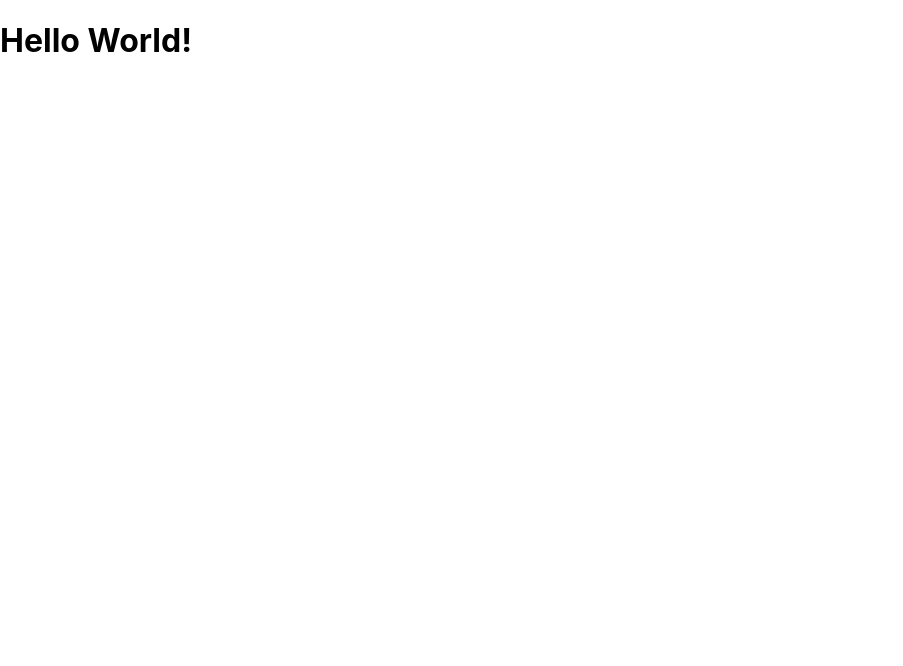
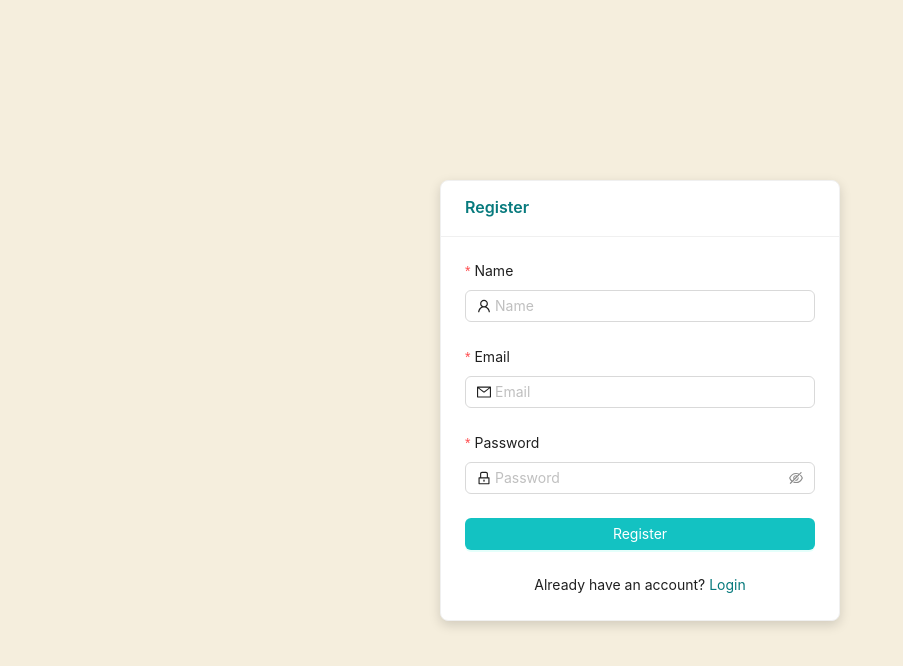
Before and after one commit to DISI2025/30643_Istrate_Cristian-Andrei_TravelPoints, a React (Create React App) app in the folder Frontend/travel/: page /register in a window 1280 px wide. Shown: the top 666 px of the page, without its empty margins (0-903 px from the left). Built offline with nearby package versions, Linux system fonts and the light colour scheme.

Commit message:
feat: registration form refs: 28

```diff
--- a/Frontend/travel/package.json
+++ b/Frontend/travel/package.json
@@ -3,6 +3,7 @@
   "version": "0.1.0",
   "private": true,
   "dependencies": {
+    "@ant-design/icons": "^6.0.0",
     "@testing-library/dom": "^10.4.0",
     "@testing-library/jest-dom": "^6.6.3",
     "@testing-library/react": "^16.3.0",
@@ -11,8 +12,10 @@
     "@types/node": "^16.18.126",
     "@types/react": "^18.2.0",
     "@types/react-dom": "^18.2.0",
+    "antd": "^5.24.8",
     "react": "^18.2.0",
     "react-dom": "^18.2.0",
+    "react-router-dom": "^7.5.3",
     "react-scripts": "5.0.1",
     "typescript": "^4.9.5",
     "web-vitals": "^2.1.4"
--- a/Frontend/travel/src/App.tsx
+++ b/Frontend/travel/src/App.tsx
@@ -1,11 +1,15 @@
-import React from 'react';
-import './App.css';
+import React from "react";
+import "./App.css";
+import Registration from "./pages/registration";
+import { BrowserRouter, Route, Routes } from "react-router-dom";
 
 function App() {
   return (
-    <h1>
-      Hello World!
-    </h1>
+    <BrowserRouter>
+      <Routes>
+        <Route path="/register" element={<Registration />} />
+      </Routes>
+    </BrowserRouter>
   );
 }
 
--- /dev/null
+++ b/Frontend/travel/src/pages/registration.tsx
@@ -0,0 +1,73 @@
+import { Card, Form, Input, Button } from "antd";
+import { LockOutlined, UserOutlined, MailOutlined } from "@ant-design/icons";
+import { Link } from "react-router-dom";
+
+export default function Registration() {
+  const [form] = Form.useForm();
+
+  const handleSubmit = (values: any) => {
+    console.log("Form values:", values);
+  };
+
+  return (
+    <div
+      style={{
+        display: "flex",
+        justifyContent: "center",
+        alignItems: "center",
+        minHeight: "100vh",
+        backgroundColor: "#F5EEDD",
+      }}
+    >
+      <Card
+        title={<span style={{ color: "#077A7D" }}>Register</span>}
+        style={{ width: 400, boxShadow: "0 4px 12px rgba(0, 0, 0, 0.15)" }}
+      >
+        <Form form={form} layout="vertical" onFinish={handleSubmit}>
+          <Form.Item
+            name="name"
+            label="Name"
+            style={{ color: "#06202B" }}
+            rules={[{ required: true, message: "Please input your name!" }]}
+          >
+            <Input prefix={<UserOutlined />} placeholder="Name" />
+          </Form.Item>
+
+          <Form.Item
+            name="email"
+            label="Email"
+            style={{ color: "#06202B" }}
+            rules={[
+              { required: true, message: "Please input your email!" },
+              { type: "email", message: "The input is not valid E-mail!" },
+            ]}
+          >
+            <Input prefix={<MailOutlined />} placeholder="Email" />
+          </Form.Item>
+
+          <Form.Item
+            name="password"
+            label="Password"
+            style={{ color: "#06202B" }}
+            rules={[{ required: true, message: "Please input your password!" }]}
+          >
+            <Input.Password prefix={<LockOutlined />} placeholder="Password" />
+          </Form.Item>
+
+          <Form.Item>
+            <Button color="cyan" variant="solid" htmlType="submit" block>
+              Register
+            </Button>
+          </Form.Item>
+
+          <div style={{ textAlign: "center" }}>
+            Already have an account?{" "}
+            <Link to="/login">
+              <span style={{ color: "#077A7D" }}>Login</span>
+            </Link>
+          </div>
+        </Form>
+      </Card>
+    </div>
+  );
+}
```
Also changed, not shown: 1 other file (tests, documents, lock files or other folders).
